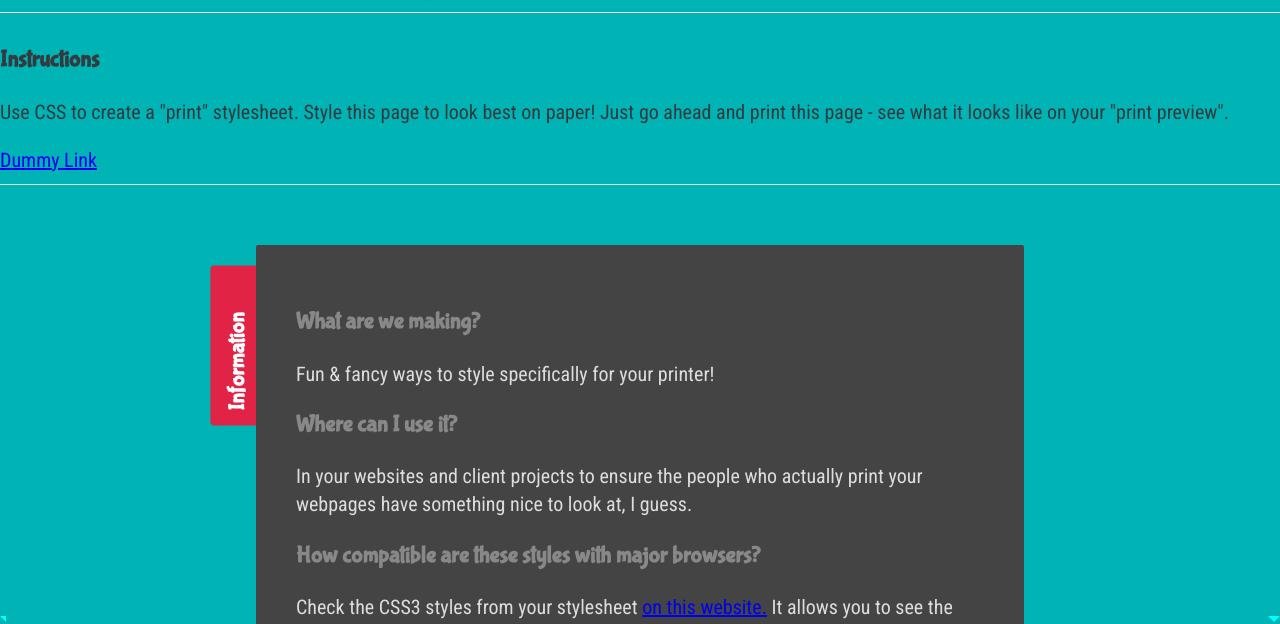
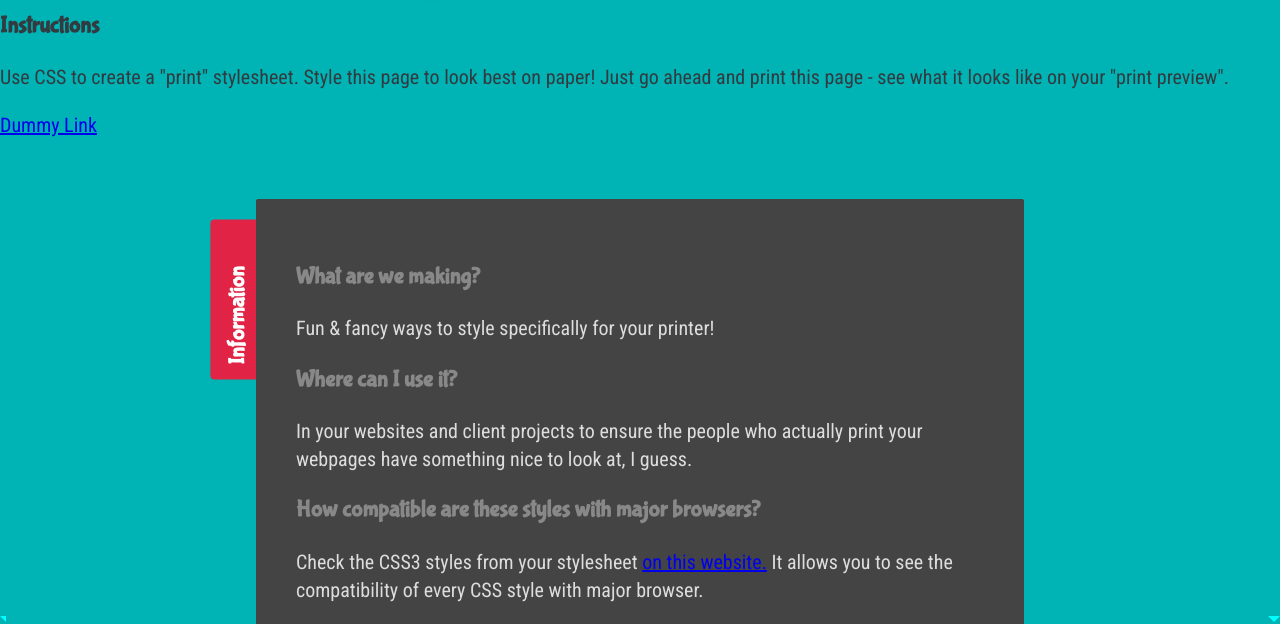
Before and after one commit to Anibalismo/CSSin30days, a plain HTML site: page 6 - Print Styles/index.html in a window 1280 px wide. Shown: the part 184-808 px from the top of the page. Drawn offline with Linux system fonts and the light colour scheme; a web font is replaced by a local one.

Commit message:
Removí definición duplicada de section

```diff
--- a/_theme-styles/theme.css
+++ b/_theme-styles/theme.css
@@ -96,13 +96,6 @@ ESTILO DE LA PÁGINA
     background-color:#444;
     color:#ddd;
   }
-
-section {
-  position: relative;
-  border-top: solid 1px #f9f9f9;
-  border-bottom: solid 1px #ddd;
-  padding: 10px 0;
-}
 
 button{
   margin-bottom:15px;
```
